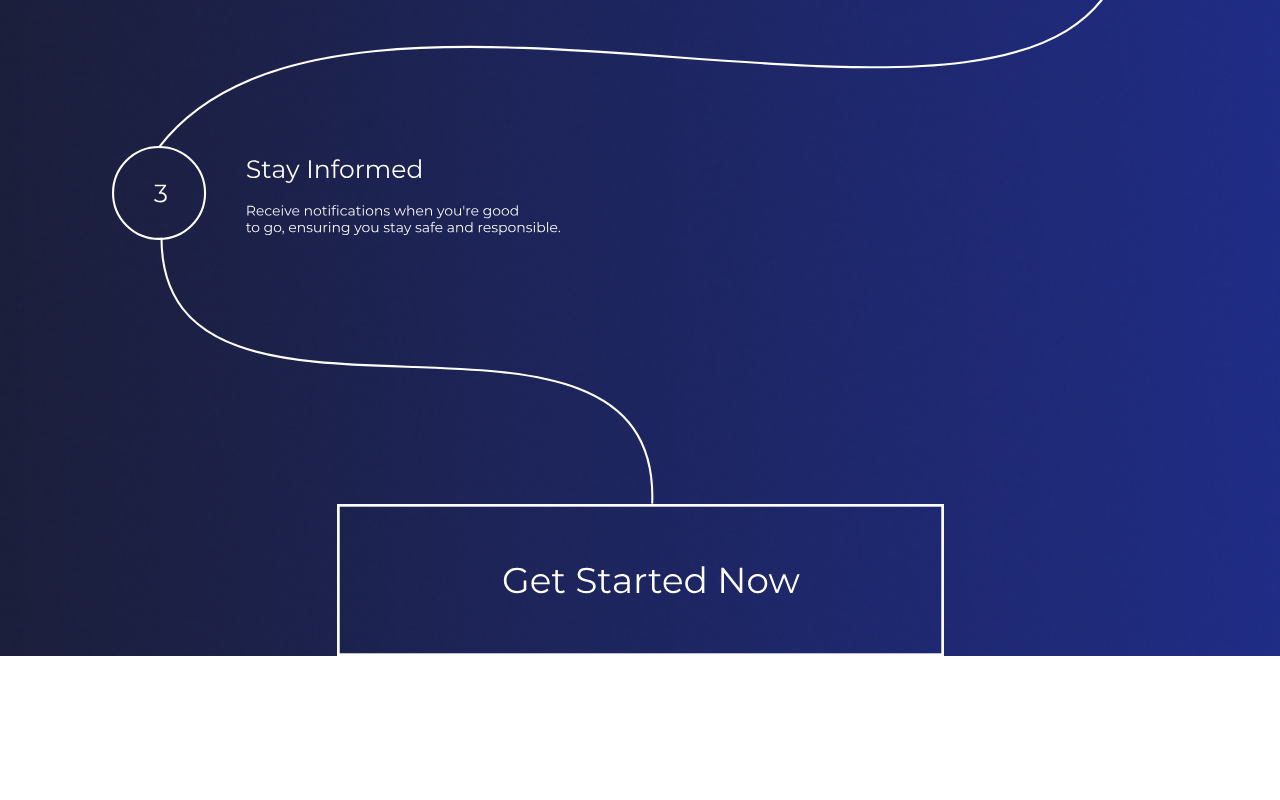
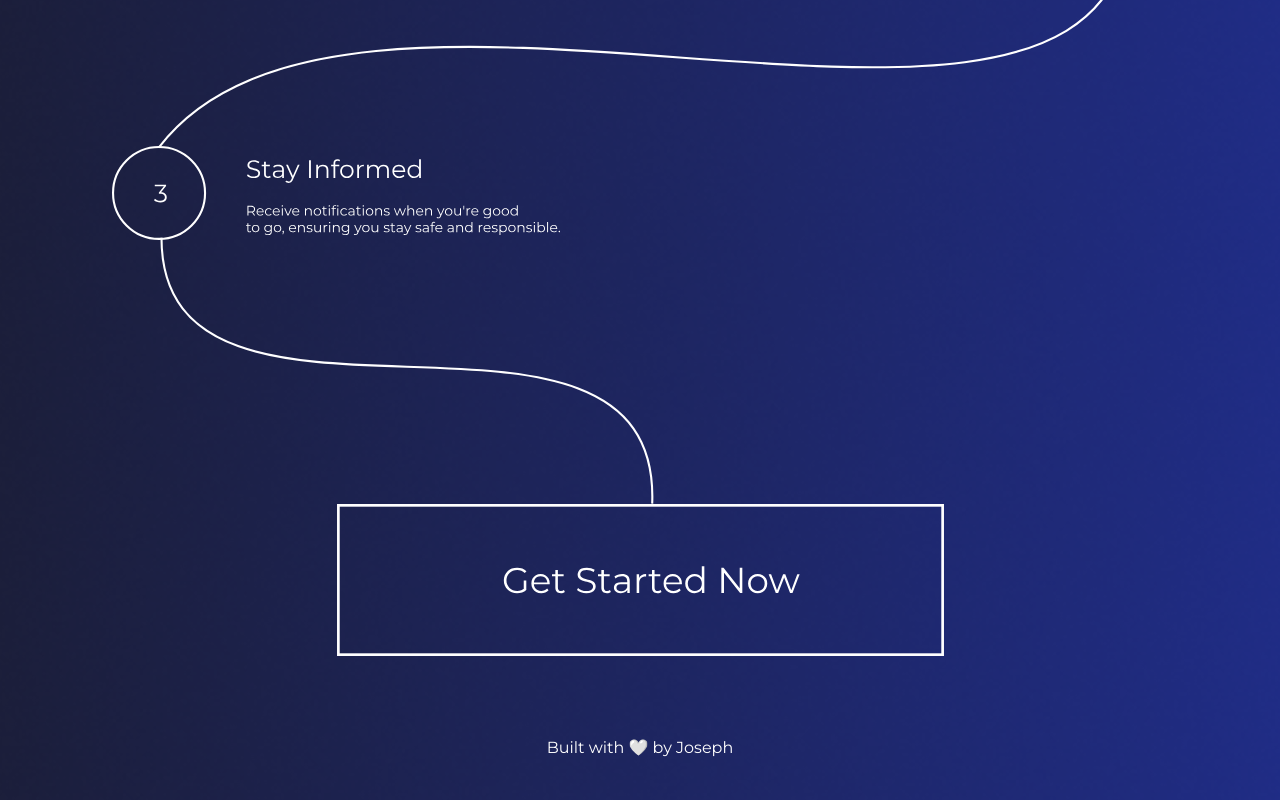
Before and after one commit to josephsookim/alcoholtracker, a Next.js app in the folder alc-tracker/: page / in a window 1280 px wide. Shown: the part 946-1746 px from the top of the page. Before the commit the page ends 1602 px from the top, so only its background shows below. Built offline with nearby package versions, Linux system fonts and the light colour scheme.

Commit message:
:sparkles: Add footer section

```diff
--- /dev/null
+++ b/alc-tracker/src/app/components/layout/Footer.tsx
@@ -0,0 +1,11 @@
+const Footer = () => {
+    return (
+        <footer>
+            <div className="container mx-auto flex justify-center items-center p-6 text-md text-white pt-20 pb-10">
+                Built with 🤍 by Joseph
+            </div>
+        </footer>
+    );
+};
+
+export default Footer;
--- a/alc-tracker/src/app/layout.tsx
+++ b/alc-tracker/src/app/layout.tsx
@@ -1,4 +1,5 @@
 import Header from "@/app/components/layout/Header";
+import Footer from "@/app/components/layout/Footer";
 import { Montserrat } from "next/font/google";
 import type { Metadata } from "next";
 import "./globals.css";
@@ -29,6 +30,10 @@ export default function RootLayout({
           <Header/>
 
           {children}
+
+          {/* Footer */}
+          <Footer/>
+
         </div>
       </body>
     </html>
```
